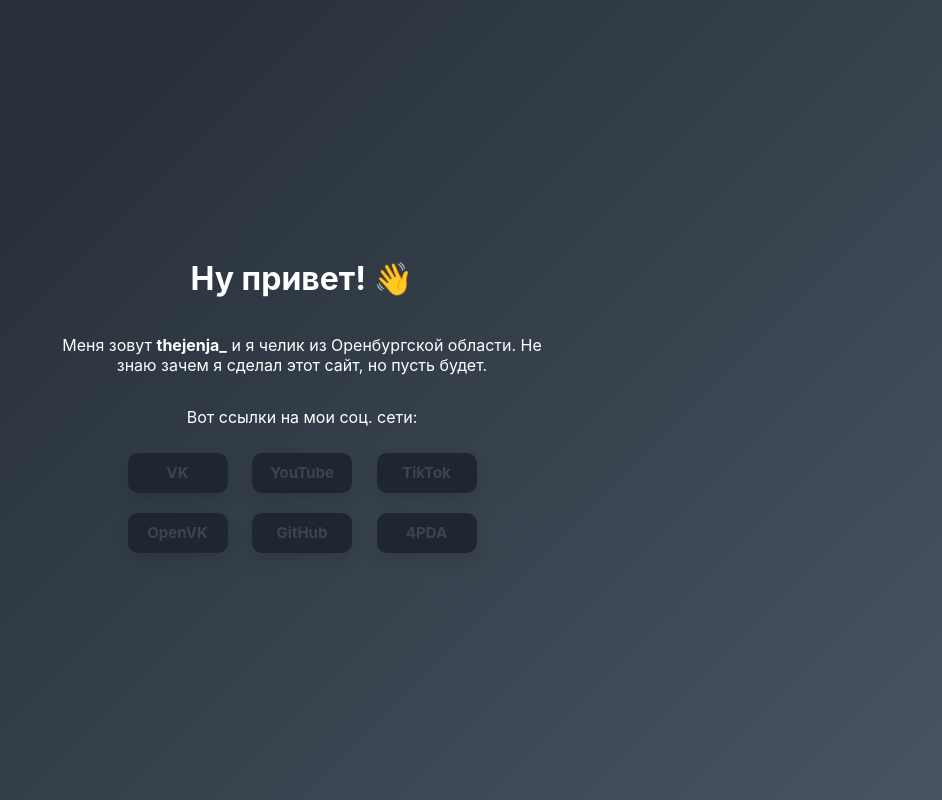
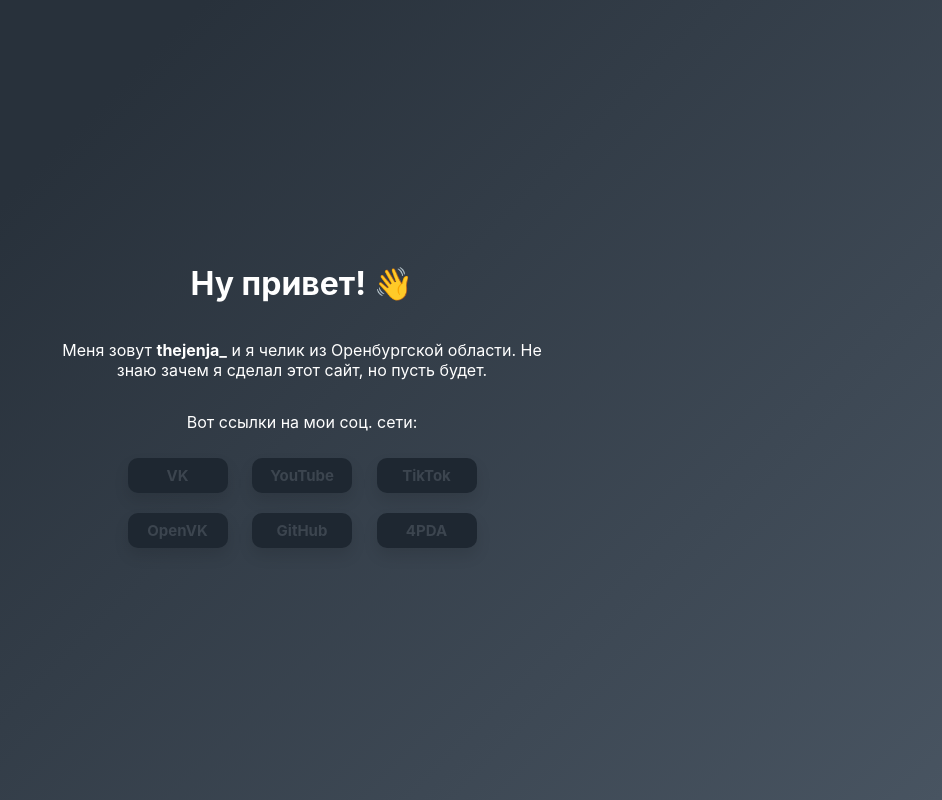
Before and after one commit to thejenja/thejenja.github.io, a PHP site: page / in a window 1280 px wide. Shown: the whole page, without its empty margins (338-1280 px from the left). Run offline with PHP 8.4, Linux system fonts and the light colour scheme; some web fonts are replaced.

Commit message:
Add files via upload

```diff
--- a/index.html
+++ b/index.html
@@ -5,6 +5,7 @@
 	<meta name="viewport" content="width=device-width, initial-scale=1.0">
 	<title>thejenja_</title>
 	<link rel="stylesheet" type="text/css" href="style.css">
+	<link rel="icon" href="icon.png">
 </head>
 <body>
 	<div class="centered">
@@ -18,7 +19,6 @@
 				<a href="https://openvk.su/thejenja" class="social" target="_blank">OpenVK</a>
 				<a href="https://github.com/thejenja" class="social" target="_blank">GitHub</a>
 				<a href="https://4pda.to/forum/index.php?showuser=8200414" class="social" target="_blank">4PDA</a>
-
 				</div>
 		</div>
 	</div>
--- a/style.css
+++ b/style.css
@@ -27,8 +27,8 @@ body{
   text-decoration: none;
   display: inline-block;
   width: 100px;
-  height: 40px;
-  line-height: 40px;
+  height: 35px;
+  line-height: 35px;
   border-radius: 10px;
   margin: 10px 10px;
   font-size: 15px;
```
Also changed, not shown: icon.png (added).
